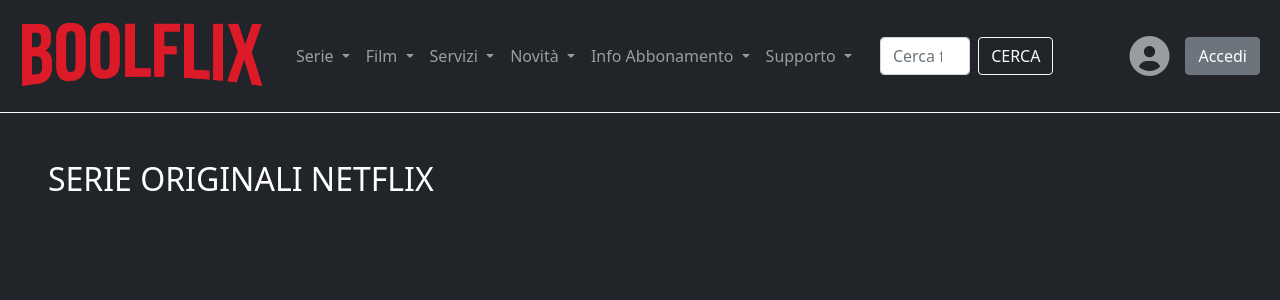
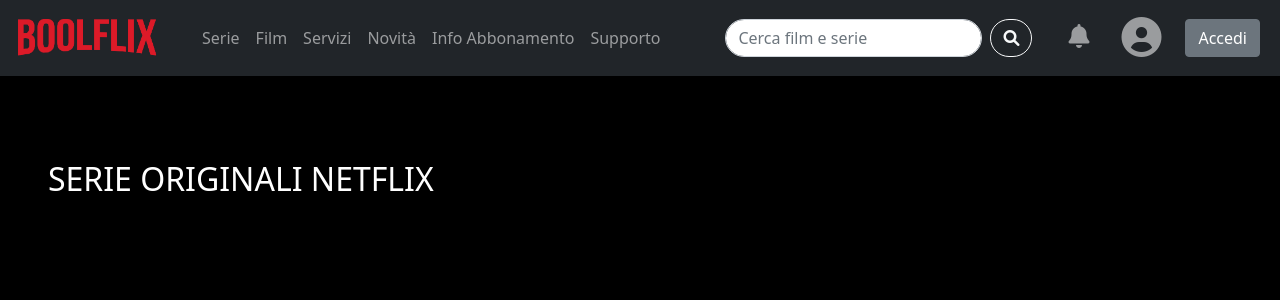
Before and after one commit to luirusso/vue-boolflix, a Vue app: page / in a window 1280 px wide. Shown: the top 300 px of the page. Built offline with nearby package versions, Linux system fonts and the light colour scheme.

Commit message:
added some more style to body and header, added overview and oerflow to card info

```diff
--- a/public/index.html
+++ b/public/index.html
@@ -8,7 +8,7 @@
     <link rel='stylesheet' href='https://cdnjs.cloudflare.com/ajax/libs/font-awesome/6.0.0-beta3/css/all.min.css' integrity='sha512-Fo3rlrZj/k7ujTnHg4CGR2D7kSs0v4LLanw2qksYuRlEzO+tcaEPQogQ0KaoGN26/zrn20ImR1DfuLWnOo7aBA==' crossorigin='anonymous'/>
     <title><%= htmlWebpackPlugin.options.title %></title>
   </head>
-  <body class="bg-dark">
+  <body>
     <noscript>
       <strong>We're sorry but <%= htmlWebpackPlugin.options.title %> doesn't work properly without JavaScript enabled. Please enable it to continue.</strong>
     </noscript>
--- a/src/App.vue
+++ b/src/App.vue
@@ -10,6 +10,7 @@
 import Header from "./components/Header.vue";
 import Main from "./components/Main.vue";
 import axios from "axios";
+
 
 export default {
     name: "App",
--- a/src/components/Header.vue
+++ b/src/components/Header.vue
@@ -24,7 +24,7 @@
             class="navbar fixed-top fixed-top-nav navbar-expand-lg navbar-dark bg-dark"
         >
             <div class="container-fluid">
-                <a class="navbar-brand" href="#">
+                <a class="navbar-brand pe-3" href="#">
                     <img src="../assets/logobool.png" alt="" />
                 </a>
                 <button
@@ -43,213 +43,60 @@
                     id="navbarSupportedContent"
                 >
                     <ul class="navbar-nav me-auto mb-2 mb-lg-0">
-                        <li class="nav-item dropdown">
-                            <a
-                                class="nav-link dropdown-toggle"
-                                href="#"
-                                id="navbarDropdown"
-                                role="button"
-                                data-bs-toggle="dropdown"
-                                aria-expanded="false"
-                            >
+                        <li class="nav-item">
+                            <a class="nav-link" href="#" role="button">
                                 Serie
                             </a>
-                            <ul
-                                class="dropdown-menu"
-                                aria-labelledby="navbarDropdown"
-                            >
-                                <li>
-                                    <a class="dropdown-item" href="#">Action</a>
-                                </li>
-                                <li>
-                                    <a class="dropdown-item" href="#"
-                                        >Another action</a
-                                    >
-                                </li>
-                                <li>
-                                    <hr class="dropdown-divider" />
-                                </li>
-                                <li>
-                                    <a class="dropdown-item" href="#">
-                                        Something else here</a
-                                    >
-                                </li>
-                            </ul>
                         </li>
-                        <li class="nav-item dropdown">
+                        <li class="nav-item">
                             <a
-                                class="nav-link dropdown-toggle"
+                                class="nav-link"
                                 href="#"
-                                id="navbarDropdown"
                                 role="button"
-                                data-bs-toggle="dropdown"
                                 aria-expanded="false"
                             >
                                 Film
                             </a>
-                            <ul
-                                class="dropdown-menu"
-                                aria-labelledby="navbarDropdown"
-                            >
-                                <li>
-                                    <a class="dropdown-item" href="#">
-                                        Action
-                                    </a>
-                                </li>
-                                <li>
-                                    <a class="dropdown-item" href="#">
-                                        Another action
-                                    </a>
-                                </li>
-                                <li>
-                                    <hr class="dropdown-divider" />
-                                </li>
-                                <li>
-                                    <a class="dropdown-item" href="#">
-                                        Something else here
-                                    </a>
-                                </li>
-                            </ul>
                         </li>
-                        <li class="nav-item dropdown">
+                        <li class="nav-item">
                             <a
-                                class="nav-link dropdown-toggle"
+                                class="nav-link"
                                 href="#"
-                                id="navbarDropdown"
                                 role="button"
-                                data-bs-toggle="dropdown"
                                 aria-expanded="false"
                             >
                                 Servizi
                             </a>
-                            <ul
-                                class="dropdown-menu"
-                                aria-labelledby="navbarDropdown"
-                            >
-                                <li>
-                                    <a class="dropdown-item" href="#">
-                                        Action
-                                    </a>
-                                </li>
-                                <li>
-                                    <a class="dropdown-item" href="#">
-                                        Another action
-                                    </a>
-                                </li>
-                                <li>
-                                    <hr class="dropdown-divider" />
-                                </li>
-                                <li>
-                                    <a class="dropdown-item" href="#">
-                                        Something else here
-                                    </a>
-                                </li>
-                            </ul>
                         </li>
-                        <li class="nav-item dropdown">
+                        <li class="nav-item">
                             <a
-                                class="nav-link dropdown-toggle"
+                                class="nav-link"
                                 href="#"
-                                id="navbarDropdown"
                                 role="button"
-                                data-bs-toggle="dropdown"
                                 aria-expanded="false"
                             >
                                 Novità
                             </a>
-                            <ul
-                                class="dropdown-menu"
-                                aria-labelledby="navbarDropdown"
-                            >
-                                <li>
-                                    <a class="dropdown-item" href="#">
-                                        Action
-                                    </a>
-                                </li>
-                                <li>
-                                    <a class="dropdown-item" href="#">
-                                        Another action
-                                    </a>
-                                </li>
-                                <li>
-                                    <hr class="dropdown-divider" />
-                                </li>
-                                <li>
-                                    <a class="dropdown-item" href="#">
-                                        Something else here
-                                    </a>
-                                </li>
-                            </ul>
                         </li>
-                        <li class="nav-item dropdown">
+                        <li class="nav-item">
                             <a
-                                class="nav-link dropdown-toggle"
+                                class="nav-link"
                                 href="#"
-                                id="navbarDropdown"
                                 role="button"
-                                data-bs-toggle="dropdown"
                                 aria-expanded="false"
                             >
                                 Info Abbonamento
                             </a>
-                            <ul
-                                class="dropdown-menu"
-                                aria-labelledby="navbarDropdown"
-                            >
-                                <li>
-                                    <a class="dropdown-item" href="#">
-                                        Action
-                                    </a>
-                                </li>
-                                <li>
-                                    <a class="dropdown-item" href="#">
-                                        Another action
-                                    </a>
-                                </li>
-                                <li>
-                                    <hr class="dropdown-divider" />
-                                </li>
-                                <li>
-                                    <a class="dropdown-item" href="#">
-                                        Something else here
-                                    </a>
-                                </li>
-                            </ul>
                         </li>
-                        <li class="nav-item dropdown">
+                        <li class="nav-item">
                             <a
-                                class="nav-link dropdown-toggle"
+                                class="nav-link"
                                 href="#"
-                                id="navbarDropdown"
                                 role="button"
-                                data-bs-toggle="dropdown"
                                 aria-expanded="false"
                             >
                                 Supporto
                             </a>
-                            <ul
-                                class="dropdown-menu"
-                                aria-labelledby="navbarDropdown"
-                            >
-                                <li>
-                                    <a class="dropdown-item" href="#">
-                                        Action
-                                    </a>
-                                </li>
-                                <li>
-                                    <a class="dropdown-item" href="#">
-                                        Another action
-                                    </a>
-                                </li>
-                                <li>
-                                    <hr class="dropdown-divider" />
-                                </li>
-                                <li>
-                                    <a class="dropdown-item" href="#">
-                                        Something else here
-                                    </a>
-                                </li>
-                            </ul>
                         </li>
                     </ul>
                     <ul class="navbar-nav align-items-center">
@@ -257,7 +104,7 @@
                             <div class="container-fluid">
                                 <div class="d-flex">
                                     <input
-                                        class="form-control me-2"
+                                        class="round form-control me-2"
                                         type="search"
                                         placeholder="Cerca film e serie"
                                         aria-label="Search"
@@ -267,7 +114,7 @@
                                         v-model="inputSearch"
                                     />
                                     <button
-                                        class="btn btn-outline-light"
+                                        class="btn btn-outline-light round"
                                         type="submit"
                                         @click="
                                             $emit('search', inputSearch),
@@ -275,13 +122,23 @@
                                                 $emit('triggerTwo')
                                         "
                                     >
-                                        CERCA
+                                        <i class="fas fa-search"></i>
                                     </button>
                                 </div>
                             </div>
                         </li>
+                        <li class="nav-item px-2">
+                            <a
+                                class="nav-link"
+                                href="#"
+                                role="button"
+                                aria-expanded="false"
+                            >
+                                <i class="fs-4 fas fa-bell"></i>
+                            </a>
+                        </li>
 
-                        <li class="nav-item ps-5">
+                        <li class="nav-item px-2">
                             <a
                                 class="nav-link"
                                 href="#"
@@ -291,11 +148,8 @@
                                 <i class="fs-1 fas fa-user-circle"></i>
                             </a>
                         </li>
-                        <li class="nav-item px-2">
-                            <button
-                                type="button"
-                                class="btn btn-secondary"
-                            >
+                        <li class="nav-item mx-2">
+                            <button type="button" class="btn btn-secondary">
                                 Accedi
                             </button>
                         </li>
@@ -321,7 +175,12 @@
 header {
     padding-bottom: 10rem;
     .navbar {
-        border-bottom: 1px solid white;
+        background-color: #000000;
+    }
+    .navbar-brand {
+        img {
+            max-width: 150px;
+        }
     }
 }
 </style>
--- a/src/components/Main.vue
+++ b/src/components/Main.vue
@@ -1,7 +1,7 @@
 <template>
     <main>
         <div class="result-container">
-            <h2 class="text-white px-5">SERIE ORIGINALI NETFLIX</h2>
+            <h2  class="text-white px-5">SERIE ORIGINALI NETFLIX</h2>
             <ul>
                 <li
                     class="m-2"
@@ -13,7 +13,7 @@
                         :title="movie.title"
                         :original_title="movie.original_title"
                         :vote_average="movie.vote_average"
-                        :original_language="movie.original_language"
+                        :overview="movie.overview"
                     />
 
                     <!-- <div class="card-content">
@@ -53,7 +53,7 @@
                         :name="series.name"
                         :original_name="series.original_name"
                         :vote_average="series.vote_average"
-                        :original_language="series.original_language"
+                        :overview="series.overview"
                     />
 
                     <!-- <div class="card-content">
--- a/src/components/Movies.vue
+++ b/src/components/Movies.vue
@@ -17,10 +17,10 @@
         </div>
 
         <div class="card-info">
-            <div>Titolo: {{ title }}</div>
-            <div>Titolo originale: {{ original_title }}</div>
+            <div><strong>Titolo:</strong> {{ title }}</div>
+            <div><strong>Titolo originale:</strong> {{ original_title }}</div>
             <div>
-                Voto:
+                <strong>Voto: </strong>
                 <span
                     v-for="(element, i) in Math.ceil(vote_average / 2)"
                     :key="`rating${i}`"
@@ -34,22 +34,8 @@
                     <i class="far fa-star"></i>
                 </span>
             </div>
-            <!-- <div>
-            <img
-                class="flag"
-                v-if="movieImageSelector(original_language)"
-                :src="require(`../assets/${original_language}.png`)"
-                alt=""
-            />
-            </div> -->
-            <div>
-                Lingua originale:
-                <img
-                    class="flag"
-                    v-if="movieImageSelector(original_language)"
-                    :src="require(`../assets/${original_language}.png`)"
-                    alt=""
-                />
+            <div v-if="overview !== ''">
+                <strong>Overview:</strong> {{ overview }}
             </div>
         </div>
     </div>
@@ -64,15 +50,7 @@
         original_title: String,
         vote_average: Number,
         original_language: String,
-    },
-
-    methods: {
-        movieImageSelector(apiLanguage) {
-            const languages = ["it", "en"];
-
-            //operatore ternario
-            return languages.includes(apiLanguage) ? true : false;
-        },
+        overview: String,
     },
 };
 </script>
@@ -80,7 +58,10 @@
 <style scoped lang="scss">
 .card-content {
     position: relative;
-    // width: 400px;
+    overflow-y: auto;
+    div {
+        padding-bottom: 8px;
+    }
     img {
         object-fit: cover;
     }
@@ -89,7 +70,7 @@
     }
     &:hover .card-info {
         display: block;
-        background-color: rgba(0, 0, 0, 0.76);
+        background-color: rgba(0, 0, 0, 0.877);
     }
     .card-info {
         position: absolute;
@@ -100,7 +81,7 @@
         display: none;
         background-color: transparent;
         transition: background-color 0.3s linear;
-        padding: 5rem;
+        padding: 2rem;
     }
 }
 
@@ -108,6 +89,7 @@
     width: 342px;
     height: 513px;
     background-color: black;
+    border: 0.5px solid white;
 }
 
 .flag {
--- a/src/components/TvSeries.vue
+++ b/src/components/TvSeries.vue
@@ -17,10 +17,10 @@
         </div>
 
         <div class="card-info">
-            <div>Titolo: {{ name }}</div>
-            <div>Titolo originale: {{ original_name }}</div>
+            <div><strong>Titolo:</strong> {{ name }}</div>
+            <div><strong>Titolo originale:</strong> {{ original_name }}</div>
             <div>
-                Voto:
+                <strong>Voto: </strong>
                 <span
                     v-for="(element, i) in Math.ceil(vote_average / 2)"
                     :key="`rating${i}`"
@@ -34,22 +34,8 @@
                     <i class="fas fa-star"></i>
                 </span>
             </div>
-            <!-- <div>
-            <img
-                class="flag"
-                v-if="movieImageSelector(original_language)"
-                :src="require(`../assets/${original_language}.png`)"
-                alt=""
-            />
-            </div> -->
-            <div>
-                Lingua originale:
-                <img
-                    class="flag"
-                    v-if="movieImageSelector(original_language)"
-                    :src="require(`../assets/${original_language}.png`)"
-                    alt=""
-                />
+            <div v-if="overview !== ''">
+                <strong>Overview:</strong> {{ overview }}
             </div>
         </div>
     </div>
@@ -64,15 +50,7 @@
         original_name: String,
         vote_average: Number,
         original_language: String,
-    },
-
-    methods: {
-        movieImageSelector(apiLanguage) {
-            const languages = ["it", "en"];
-
-            //operatore ternario
-            return languages.includes(apiLanguage) ? true : false;
-        },
+        overview: String,
     },
 };
 </script>
@@ -80,7 +58,10 @@
 <style scoped lang="scss">
 .card-content {
     position: relative;
-    // width: 400px;
+    overflow-y: auto;
+    div {
+        padding-bottom: 8px;
+    }
     .card-image {
         img {
             object-fit: cover;
@@ -91,7 +72,7 @@
     }
     &:hover .card-info {
         display: block;
-        background-color: rgba(0, 0, 0, 0.76);
+        background-color: rgba(0, 0, 0, 0.877);
     }
     .card-info {
         position: absolute;
@@ -100,7 +81,7 @@
         width: 100%;
         height: 100%;
         display: none;
-        padding: 5rem;
+        padding: 2rem;
         background-color: transparent;
         transition: background-color 0.3s linear;
     }
--- a/src/main.js
+++ b/src/main.js
@@ -2,6 +2,8 @@
 import App from './App.vue'
 
 import 'bootstrap/scss/bootstrap.scss';
+import './styles/globals.scss'
+import './styles/utilities.scss'
 
 Vue.config.productionTip = false
 
--- /dev/null
+++ b/src/styles/globals.scss
@@ -0,0 +1,3 @@
+html body {
+    background-color: #000000;
+}
--- /dev/null
+++ b/src/styles/utilities.scss
@@ -0,0 +1,3 @@
+.round {
+    border-radius: 30px;
+}
```
